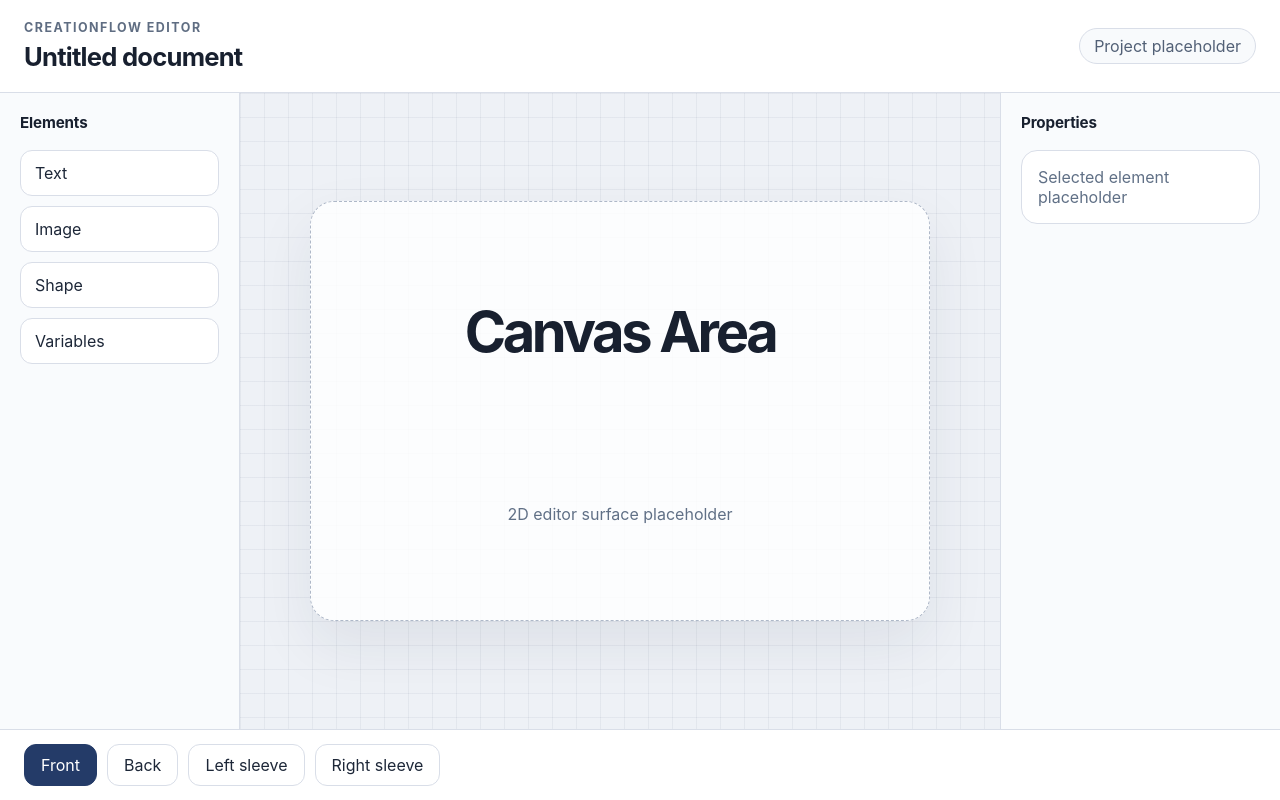
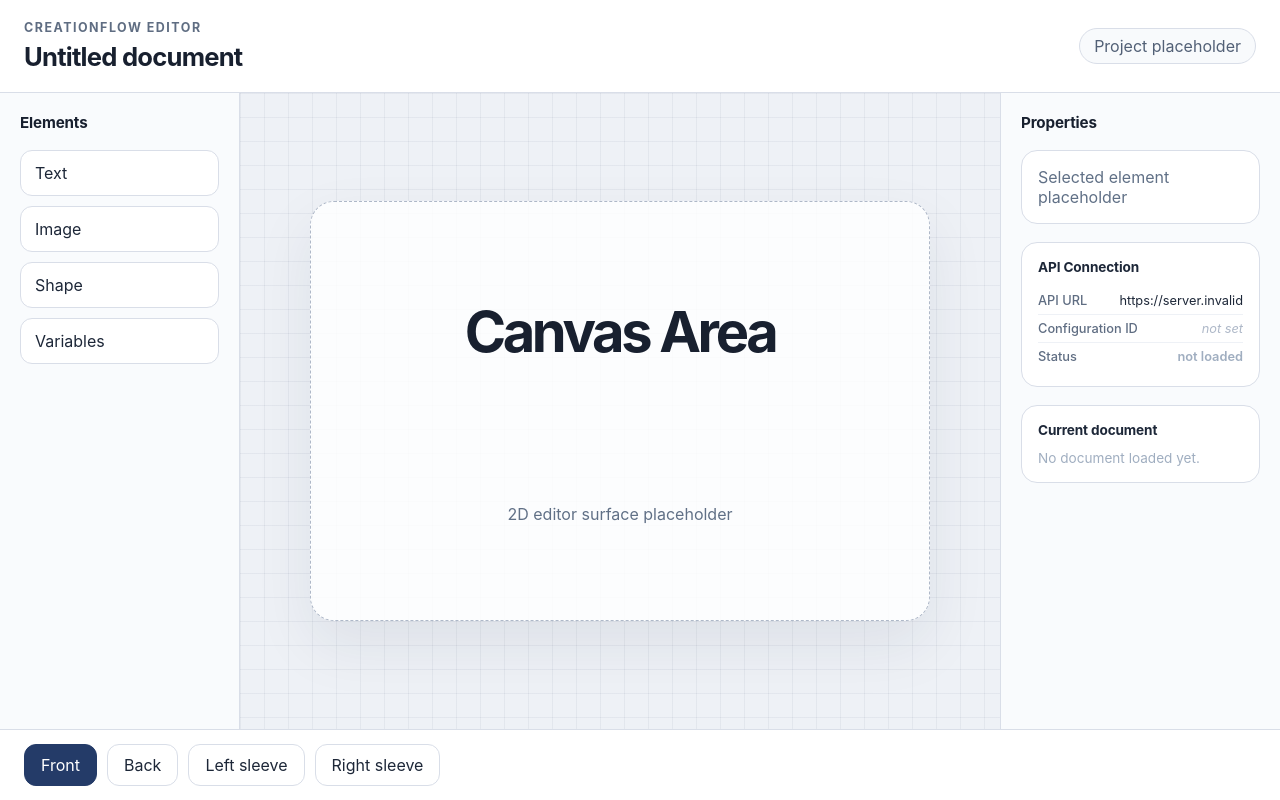
Before and after one commit to creationflow-cloud/CreationFlow, a React (Vite) app in the folder apps/editor/: page / in a window 1280 px wide. Built offline with nearby package versions, Linux system fonts and the light colour scheme; no server answers.

Commit message:
feat: prepare editor api client

```diff
--- a/apps/editor/package.json
+++ b/apps/editor/package.json
@@ -10,6 +10,7 @@
     "check": "tsc -p tsconfig.json --noEmit"
   },
   "dependencies": {
+    "@creationflow/schema": "workspace:*",
     "@vitejs/plugin-react": "^5.0.0",
     "vite": "^7.0.0",
     "react": "^19.0.0",
--- a/apps/editor/src/App.tsx
+++ b/apps/editor/src/App.tsx
@@ -1,5 +1,7 @@
 const elementTools = ["Text", "Image", "Shape", "Variables"];
 const surfaces = ["Front", "Back", "Left sleeve", "Right sleeve"];
+
+const apiUrl = import.meta.env.VITE_CREATIONFLOW_API_URL ?? "http://localhost:3000";
 
 export function App() {
   return (
@@ -34,6 +36,27 @@ export function App() {
         <aside className="sidebar right-sidebar" aria-label="Properties sidebar">
           <h2>Properties</h2>
           <div className="property-card">Selected element placeholder</div>
+
+          <div className="property-card api-info-card">
+            <h3>API Connection</h3>
+            <div className="info-row">
+              <span className="info-label">API URL</span>
+              <span className="info-value">{apiUrl}</span>
+            </div>
+            <div className="info-row">
+              <span className="info-label">Configuration ID</span>
+              <span className="info-value info-placeholder">not set</span>
+            </div>
+            <div className="info-row">
+              <span className="info-label">Status</span>
+              <span className="info-value info-status">not loaded</span>
+            </div>
+          </div>
+
+          <div className="property-card">
+            <h3>Current document</h3>
+            <p className="document-placeholder">No document loaded yet.</p>
+          </div>
         </aside>
       </section>
 
--- a/apps/editor/src/styles.css
+++ b/apps/editor/src/styles.css
@@ -164,6 +164,57 @@ button {
   background: #ffffff;
 }
 
+.property-card h3 {
+  margin: 0 0 12px;
+  font-size: 0.85rem;
+  letter-spacing: -0.01em;
+  color: #1d2738;
+}
+
+.api-info-card {
+  font-size: 0.8rem;
+}
+
+.info-row {
+  display: flex;
+  justify-content: space-between;
+  align-items: baseline;
+  gap: 8px;
+  padding: 6px 0;
+  border-bottom: 1px solid #eef1f6;
+}
+
+.info-row:last-child {
+  border-bottom: none;
+}
+
+.info-label {
+  color: #5f6d82;
+  font-weight: 500;
+}
+
+.info-value {
+  color: #1d2738;
+  text-align: right;
+  word-break: break-all;
+}
+
+.info-placeholder {
+  color: #aeb8c8;
+  font-style: italic;
+}
+
+.info-status {
+  color: #a0aec0;
+  font-weight: 600;
+}
+
+.document-placeholder {
+  margin: 0;
+  color: #a0aec0;
+  font-size: 0.85rem;
+}
+
 .surface-bar {
   display: flex;
   gap: 10px;
```
Also changed, not shown: apps/editor/src/api/client.ts (added, +41 -0 lines), apps/editor/src/api/configurations.ts (added, +46 -0 lines), apps/editor/src/env.d.ts (added, +9 -0 lines), 1 other file (tests, documents, lock files or other folders).
